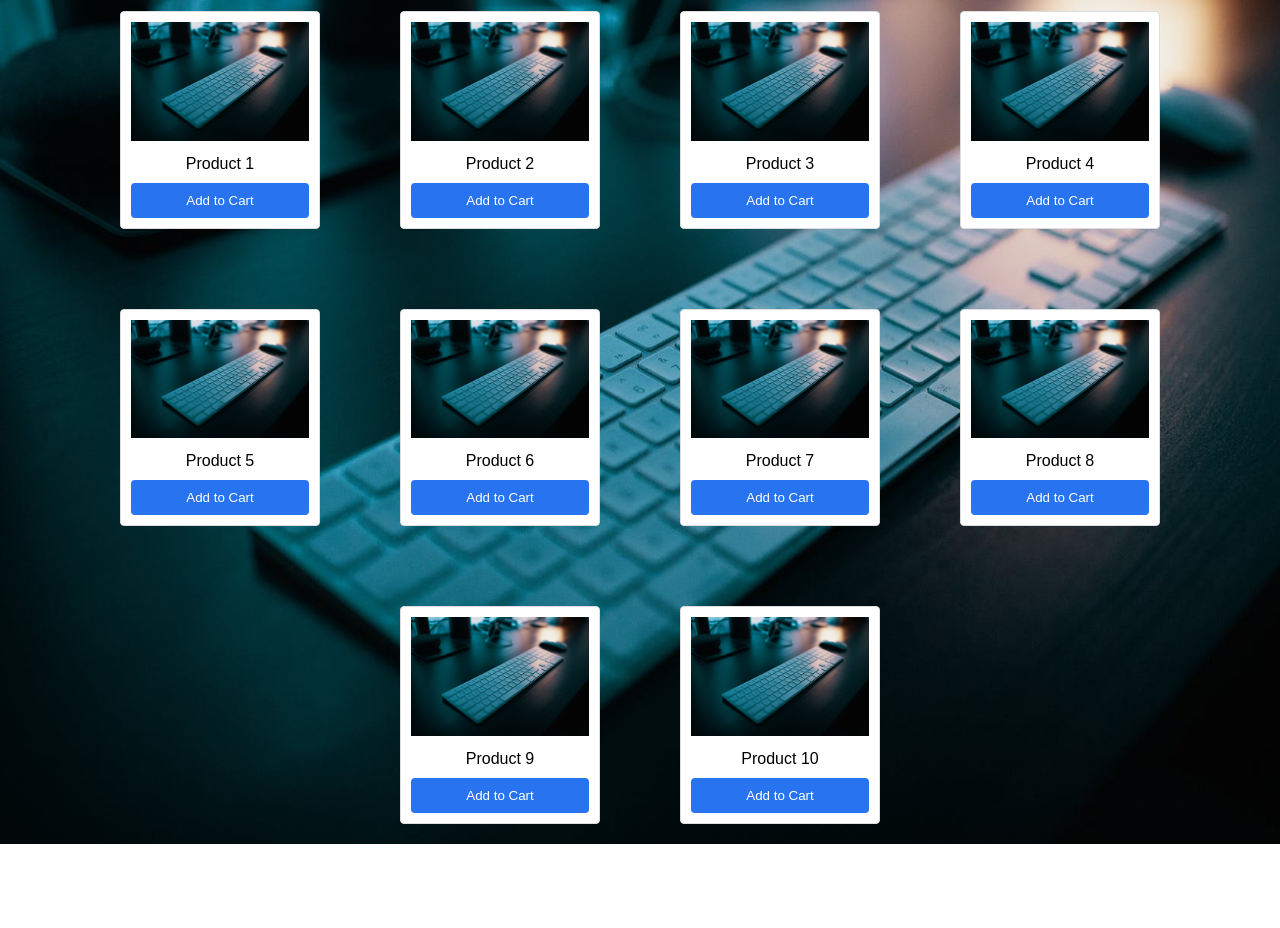
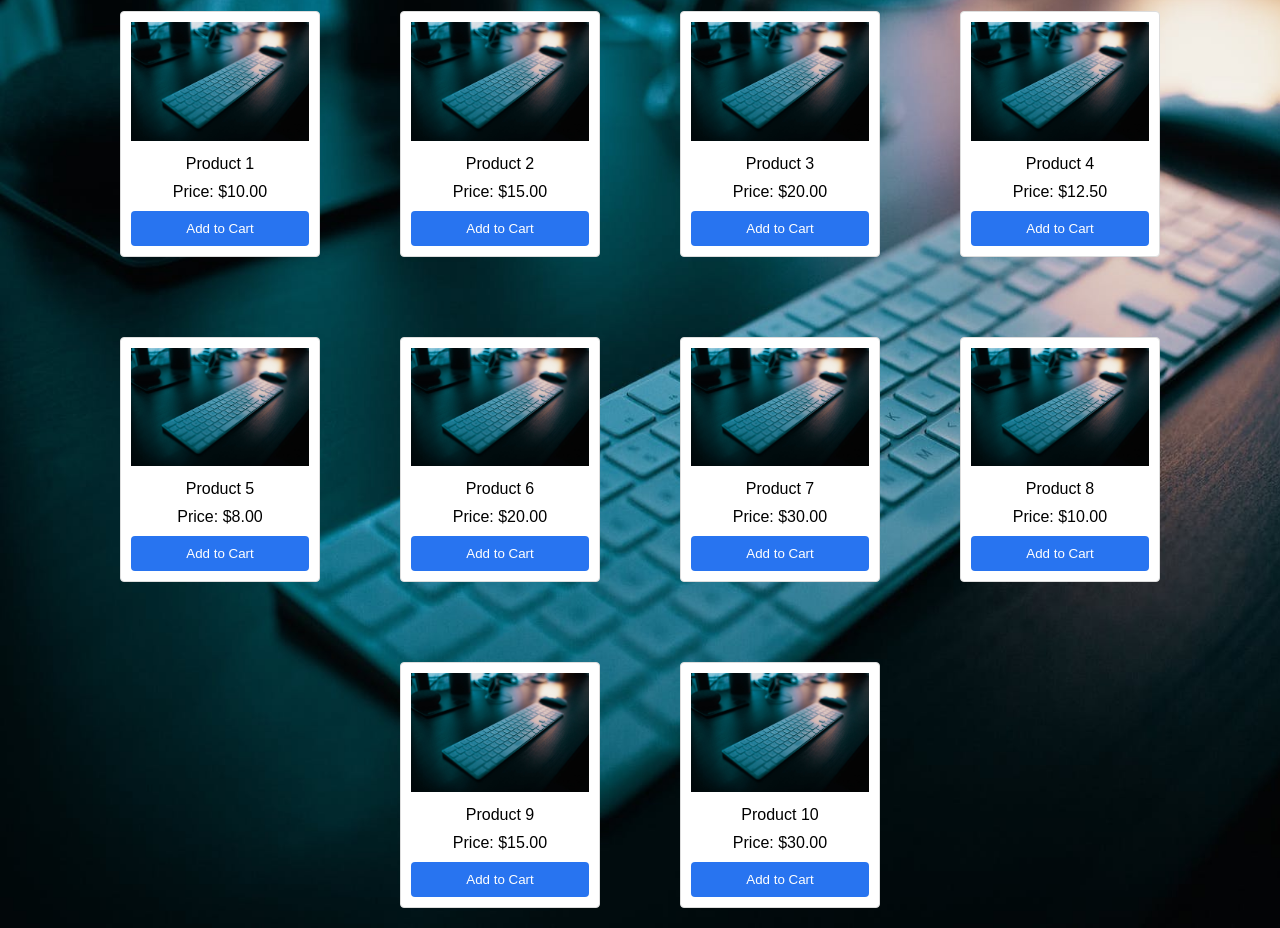
Before and after one commit to SarfarazTamboli/project, a plain HTML site: page index.html in a window 1280 px wide. Shown: the part 109-1037 px from the top of the page. Before the commit the page ends 953 px from the top, so only its background shows below. Drawn offline with Linux system fonts and the light colour scheme.

Commit message:
Update index.html
change in html file

```diff
--- a/index.html
+++ b/index.html
@@ -46,52 +46,62 @@
       <div class="product">
         <img src="side.png" alt="Product 1">
         <p>Product 1</p>
-              <button onclick="addToCart(1, 'Product 1','side.png')">Add to Cart</button>
+        <p>Price: $10.00</p>
+        <button onclick="addToCart(1, 'Product 1', 'side.png', 10.00)">Add to Cart</button>
       </div>
       <div class="product">
         <img src="side.png" alt="Product 2">
         <p>Product 2</p>
-              <button onclick="addToCart(2, 'Product 2','side.png')">Add to Cart</button>
+        <p>Price: $15.00</p>
+        <button onclick="addToCart(2, 'Product 2', 'side.png', 15.00)">Add to Cart</button>
       </div>
       <div class="product">
         <img src="side.png" alt="Product 3">
         <p>Product 3</p>
-              <button onclick="addToCart(3, 'Product 3','side.png')">Add to Cart</button>
+        <p>Price: $20.00</p>
+        <button onclick="addToCart(3, 'Product 3', 'side.png', 20.00)">Add to Cart</button>
       </div>
       <div class="product">
         <img src="side.png" alt="Product 4">
         <p>Product 4</p>
-            <button onclick="addToCart(4, 'Product 4','side.png')">Add to Cart</button>
+        <p>Price: $12.50</p>
+        <button onclick="addToCart(4, 'Product 4', 'side.png', 12.50)">Add to Cart</button>
       </div>
       <div class="product">
         <img src="side.png" alt="Product 5">
         <p>Product 5</p>
-            <button onclick="addToCart(5, 'Product 5','side.png')">Add to Cart</button>
+        <p>Price: $8.00</p>
+        <button onclick="addToCart(5, 'Product 5', 'side.png', 8.00)">Add to Cart</button>
       </div>
       <div class="product">
         <img src="side.png" alt="Product 6">
         <p>Product 6</p>
-            <button onclick="addToCart(6, 'Product 6','side.png')">Add to Cart</button>
+        <p>Price: $20.00</p>
+        <button onclick="addToCart(6, 'Product 6','side.png',20.00)">Add to Cart</button>
     </div>
     <div class="product">
         <img src="side.png" alt="Product 7">
         <p>Product 7</p>
-            <button onclick="addToCart(7, 'Product 7','side.png')">Add to Cart</button>
+        <p>Price: $30.00</p>
+        <button onclick="addToCart(7, 'Product 7','side.png',30.00)">Add to Cart</button>
     </div>
     <div class="product">
         <img src="side.png" alt="Product 8">
         <p>Product 8</p>
-            <button onclick="addToCart(8, 'Product 8','side.png')">Add to Cart</button>
+        <p>Price: $10.00</p>
+        <button onclick="addToCart(8, 'Product 8','side.png',10.00)">Add to Cart</button>
     </div>
     <div class="product">
         <img src="side.png" alt="Product 9">
         <p>Product 9</p>
-            <button onclick="addToCart(9, 'Product 9','side.png')">Add to Cart</button>
+        <p>Price: $15.00</p>
+        <button onclick="addToCart(9, 'Product 9','side.png',15.00)">Add to Cart</button>
     </div>
     <div class="product">
         <img src="side.png" alt="Product 10">
         <p>Product 10</p>
-            <button onclick="addToCart(10, 'Product 10','side.png')">Add to Cart</button>
+        <p>Price: $30.00</p>
+        <button onclick="addToCart(10, 'Product 10','side.png',30)">Add to Cart</button>
     </div>
     </div>
   </div>
@@ -101,9 +111,13 @@
       <span class="close" onclick="toggleCartModal()">&times;</span>
       <h2>Your Cart</h2>
       <div id="cart-items"></div>
+      <h3>Total Price: $<span id="total-price">0.00</span></h3>
+      <button id="checkout-all-button" onclick="checkoutAll()">Checkout All</button>
     </div>
   </div>
 
+
   <script src="search.js"></script>
+
 </body>
 </html>
```
Lines whose indentation alone changed are shown as unchanged.
